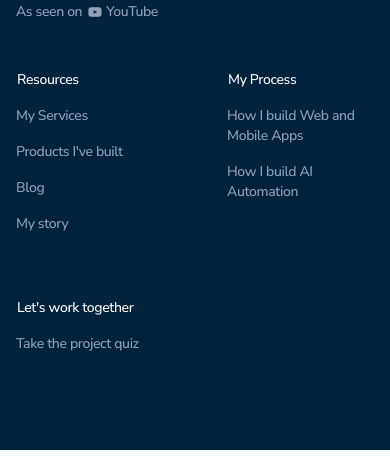
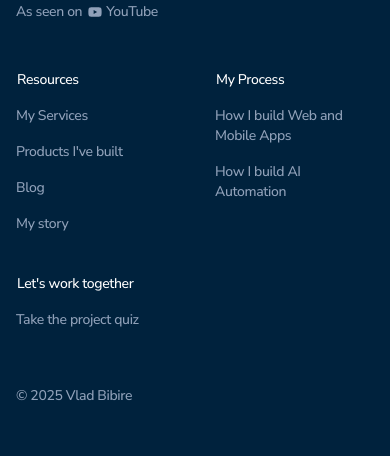
Before and after one commit to scalipsum/vladbi-website, a Next.js app: page /content-update in a window 390 px wide. Shown: the part 431-887 px from the top of the page. Built offline with nearby package versions, Linux system fonts and the light colour scheme; no server answers.

Commit message:
Include copyright on mobile

```diff
--- a/src/components/layout/Footer.tsx
+++ b/src/components/layout/Footer.tsx
@@ -20,7 +20,7 @@ export default function Footer() {
 	};
 	return (
 		<footer className="bg-brand-600 text-white">
-			<ContentLayout className="pb-0 pt-0 pt-16 pb-24 flex md:flex-row flex-col items-start justify-between">
+			<ContentLayout className="pb-0 pt-0 pt-16 md:pb-24 pb-14 flex md:flex-row flex-col items-start justify-between">
 				<div>
 					<Link href="/" className="flex items-center space-x-2">
 						<Logo width={25} height={29} className="text-white" />
@@ -45,7 +45,7 @@ export default function Footer() {
 						© {new Date().getFullYear()} Vlad Bibire
 					</Text>
 				</div>
-				<div className="grid grid-cols-2 sm:grid-cols-3 justify-between w-full md:max-w-2/3 max-w-full mt-12 md:mt-0 gap-16">
+				<div className="grid grid-cols-2 sm:grid-cols-3 justify-between w-full md:max-w-2/3 max-w-full mt-12 md:mt-0 gap-10 sm:gap-16">
 					<div>
 						<Text className="!text-sm ml-0.25 mb-4">Resources</Text>
 						<ul className="flex flex-col gap-4">
@@ -108,6 +108,9 @@ export default function Footer() {
 						</ul>
 					</div>
 				</div>
+				<Text className="!text-sm mt-14 font-sans text-slate-400 md:hidden">
+					© {new Date().getFullYear()} Vlad Bibire
+				</Text>
 			</ContentLayout>
 		</footer>
 	);
```
